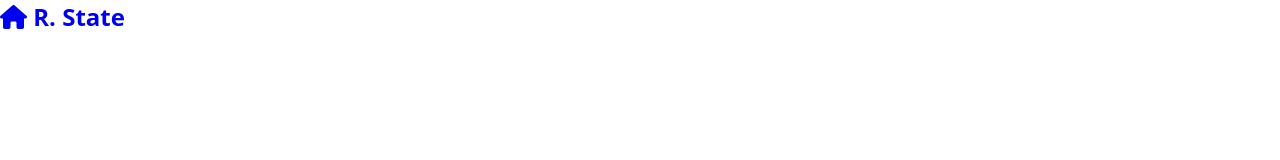
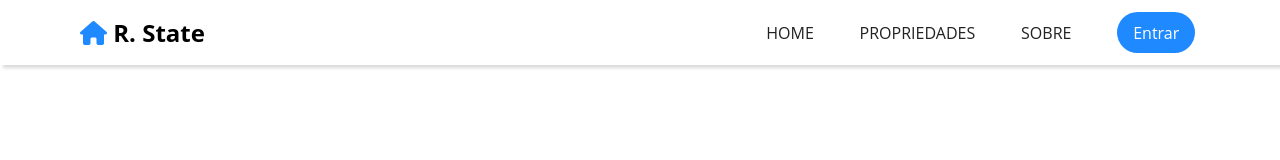
Before and after one commit to cambambaPaciencia/realState, a plain HTML site: page index.html in a window 1280 px wide. Drawn offline with Linux system fonts and the light colour scheme.

Commit message:
navbar done desktop done

```diff
--- a/assets/css/style.css
+++ b/assets/css/style.css
@@ -1,4 +1,30 @@
-/*Preformatação Geral*/
+:root{
+
+    /*Color*/
+--primary-color: #fff;
+--blue-color: #1f89ff;
+--bue-color-hv: #1969c4;
+--txt-color: #000;
+--navlink-txt-color: #222;
+--bs-color: #dadada;
+--card-color: #f0f0f0;
+--i-bg-color: #f2f2f2;
+--properties-sec-color: #fbfbfb;
+
+    /*Sizes*/
+--border-radius:2rem;
+--pd-nav: 1rem;
+--txt-fw: 500;
+--header-txt: 7vmin;
+
+    /*Others*/
+--ts-time: all .4s ease-out;
+--nav-bar-bs: 0.2rem 0.2rem 0.2rem #dadada;
+--card-bs: 0.2rem 0.3rem 1rem #f0f0f0, -0.1rem -0.1rem 1rem #f0f0f0;
+}
+
+
+/*----------- Reset -----------*/
 *{
     margin: 0;
     padding: 0;
@@ -10,8 +36,64 @@ ul{ list-style: none;}
 a{ text-decoration: none;}
 
 section{
-    width: 80%;
+    width: 90%;
     margin: 1rem auto;
+}
+
+header{
+    width: 100%;
+    background-color: var(--primary-color);
+    box-shadow: var(--nav-bar-bs);
+}
+
+/*----------- Components -----------*/
+.ctn{
+    background-color: var(--blue-color);
+    color: var(--primary-color) !important;
+    border-radius: var(--border-radius);
+    padding: calc(var(--pd-nav) - .4rem) var(--pd-nav) !important;
+}
+
+.ctn:hover{
+    background-color: var(--bue-color-hv);
+    transition: var(--ts-time);
+}
+
+::-webkit-scrollbar{
+    width: 5px;
+}
+
+::-webkit-scrollbar-thumb{
+    background-color: var(--blue-color);
+}
+
+/*----------- Navegation Bar -----------*/
+.navBar{
+    width: 90%;
+    margin: auto;
+    display: flex;
+    justify-content: space-between;
+    align-items: center;
+    padding: var(--pd-nav);
+}
+
+.navBar h1{
+    color: var(--txt-color);
+}
+
+.navBar h1 .fa-home{
+    color: var(--blue-color);
+}
+
+.navLinks li{
+    display: inline-block;
+    margin-left: calc(var(--pd-nav) + 1rem);
+    padding: calc(var(--pd-nav) - .7rem);
+}
+
+.navLinks li a{
+    font-weight: var(--txt-fw);
+    color: var(--navlink-txt-color);
 }
 
 
@@ -21,15 +103,16 @@ section{
     border: none;
     width: 2rem;
     display: none;
+
 }
 
 .menuBtn div{
     width: 100%;
     height: 4px;
-    background-color: #fff;
+    background-color: var(--blue-color);
     margin: 5px 0;
     border-radius: 3px;
-    transition: all .5s;
+    transition: var(--ts-time);
 }
 
 .menuBtn.active div:nth-child(1){
@@ -47,8 +130,20 @@ section{
 
 .menuBtn:hover{
     cursor: pointer;
-    scale: 1.1;
 }
+
+/*----------- Hero -----------*/
+.hero{
+    width: 100%;
+    height: calc(100vh - 4rem);
+    margin: 0;
+    background-color: #1969c4;
+    background-image: url('../img/home.jpg');
+    background-position: center;
+    background-size: cover;
+
+}
+
 
 /*Mobile Responsivity*/
 @media screen and (max-width: 858px) {
--- a/index.html
+++ b/index.html
@@ -15,16 +15,24 @@
 <body>
 
     <!-- Navegation Bar -->
-    <nav>
-        <a href="index.html"><h1><i class="fa-solid fa-home"></i> R. State </h1></a>
-        <ul class="navLinks">
-            <li><a href="#"></a></li>
-            <li><a href="#"></a></li>
-            <li><a href="#"></a></li>
-            <li><a href="#"></a></li>
-            <li><a href="#"></a></li>
-        </ul>
-    </nav>
+    <header>
+        <nav class="navBar">
+            <a href="index.html"><h1><i class="fa-solid fa-home"></i> R. State </h1></a>
+            <ul class="navLinks">
+                <li><a href="#">HOME</a></li>
+                <li><a href="#">PROPRIEDADES</a></li>
+                <li><a href="#">SOBRE</a></li>
+                <li><a class="ctn" href="#">Entrar</a></li>
+            </ul>
+            <button type="button" id="button" class="menuBtn" onclick="handleClick()">
+                <div></div>
+                <div></div>
+                <div></div>
+            </button>
+        </nav>
+    </header>
+
+
 
 </body>
 </html>
```
